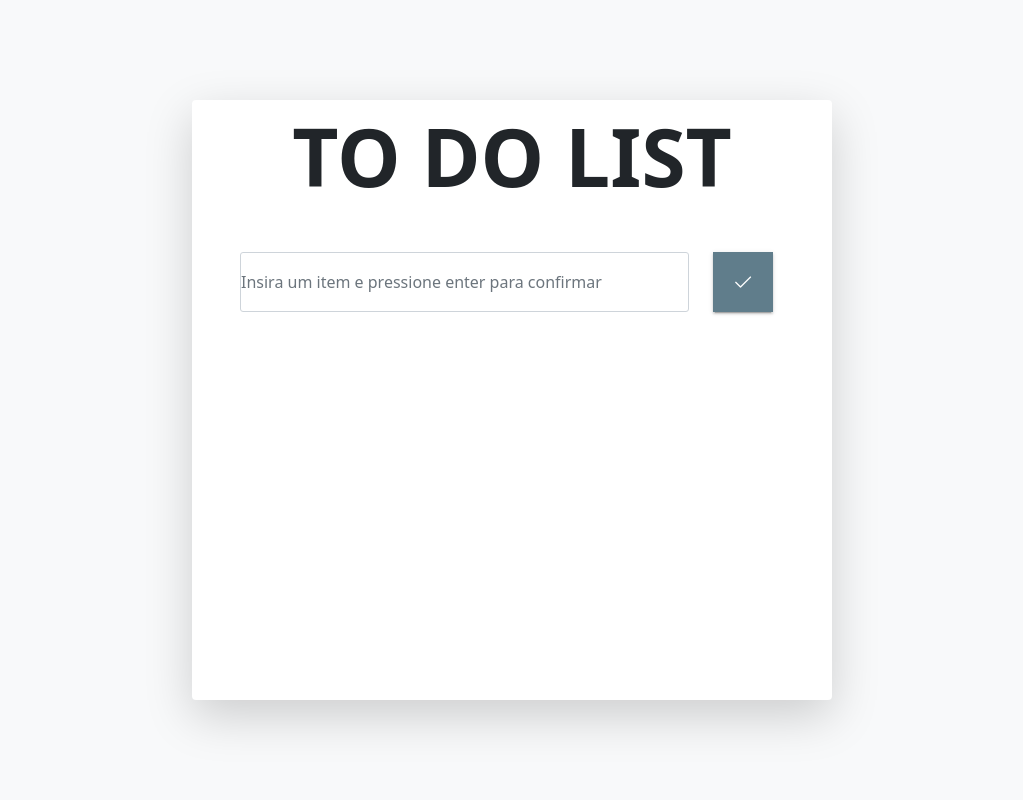
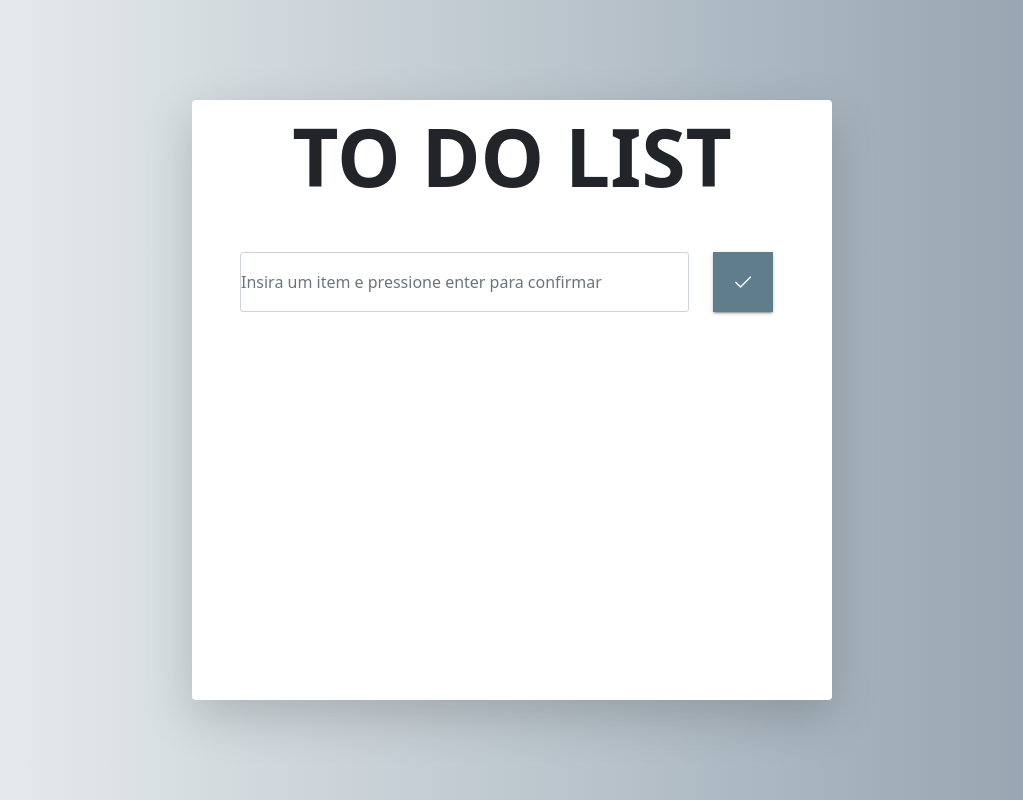
Before and after one commit to ffdadalto/todo-list, a Vue app: page / in a window 1280 px wide. Shown: the whole page, without its empty margins (128-1151 px from the left). Built offline with nearby package versions, Linux system fonts and the light colour scheme; no server answers.

Commit message:
Adicionado funda na pagina

```diff
--- a/src/components/Home.vue
+++ b/src/components/Home.vue
@@ -47,7 +47,7 @@ onMounted(() => {
 </script>
 
 <template>
-  <div class="d-flex justify-content-center align-items-center w-100 vh-100 bg-light">
+  <div class="body d-flex justify-content-center align-items-center w-100 vh-100">
     <div class="overflow-auto py-2 px-5 w-50 h-75 bg-white shadow-lg rounded-1">
       <div class="div-titulo">
         <h1 class="display-1 mb-5 text-center text-uppercase fw-bold">{{ msg }}</h1>
@@ -64,26 +64,16 @@ onMounted(() => {
 
       </div>
       <div class="div-lista">
-
         <Item :itens="lista"></Item>
-
       </div>
     </div>
   </div>
 </template>
 
-<style>
-.custom .p-scrollpanel-wrapper {
-  border-right: 9px solid #f4f4f4;
-}
-
-.custom .p-scrollpanel-bar {
-  background-color: #1976d2;
-  opacity: 1;
-  transition: background-color .3s;
-}
-
-.custom .p-scrollpanel-bar:hover {
-  background-color: #3b4c54;
+<style scoped>
+.body {
+  background: #8e9eab;
+  background: -webkit-linear-gradient(to right, #eef2f3, #8e9eab);
+  background: linear-gradient(to right, #eef2f3, #8e9eab);
 }
 </style>
```
